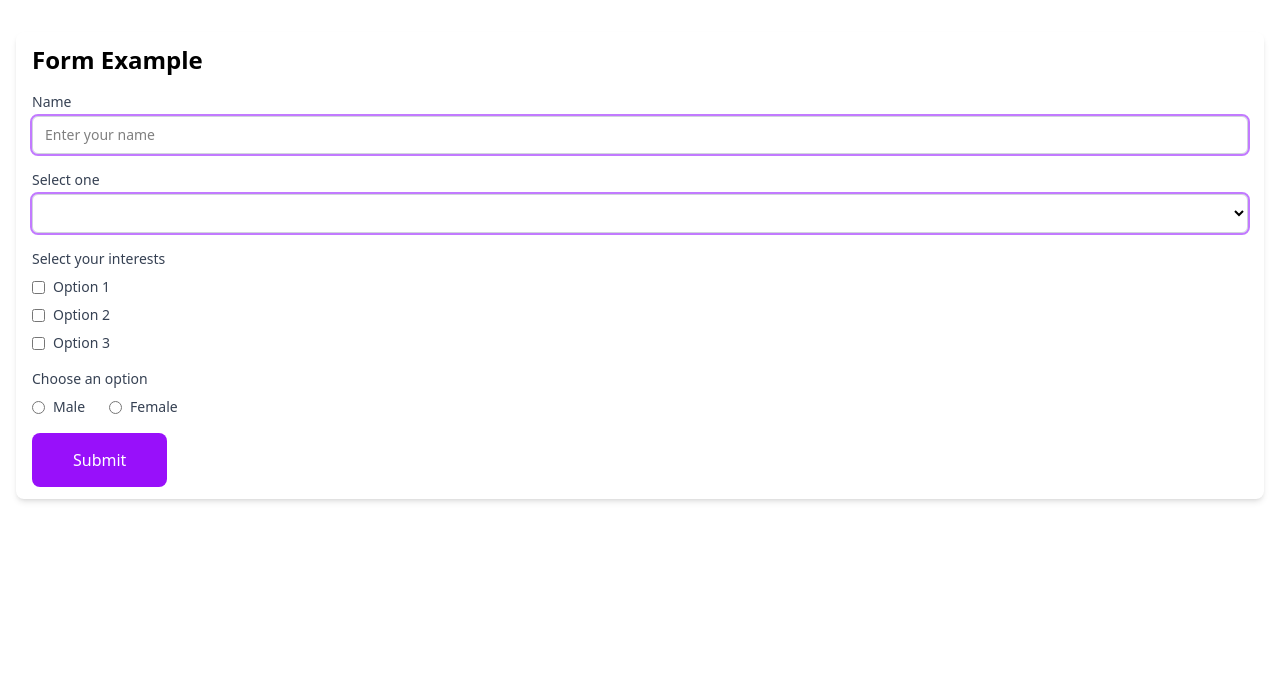
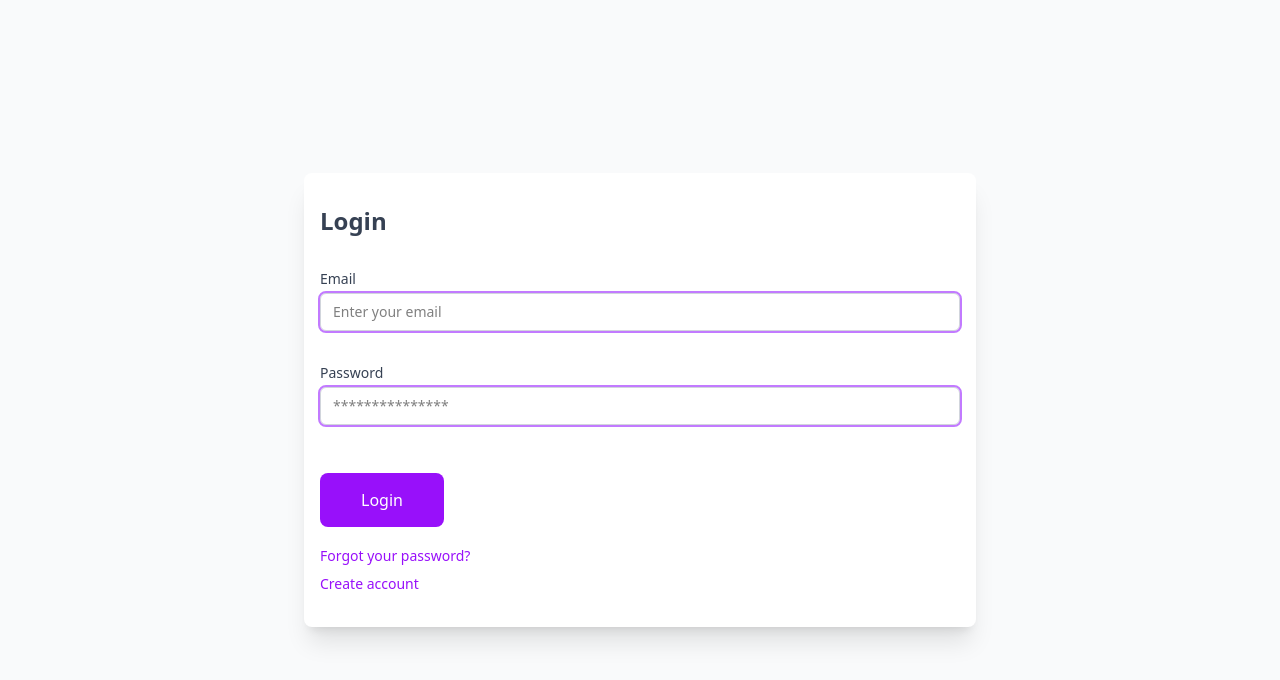
Before and after one commit to Mymetickets/Logistics-Frontend-Intern, a Vue app: page /login in a window 1280 px wide. Shown: the top 680 px of the page. Built offline with nearby package versions, Linux system fonts and the light colour scheme.

Commit message:
added auth component

```diff
--- a/package.json
+++ b/package.json
@@ -11,6 +11,7 @@
   "dependencies": {
     "@primeuix/themes": "^1.2.1",
     "@tailwindcss/vite": "^4.1.11",
+    "axios": "^1.11.0",
     "primevue": "^4.3.6",
     "tailwindcss": "^4.1.11",
     "vue": "^3.5.17"
--- a/src/App.vue
+++ b/src/App.vue
@@ -1,65 +1,10 @@
 <template>
 
-  <div class="container mx-auto px-4 py-8">
-    <Card>
-      <h1 class="text-2xl font-semibold mb-4">Form Example</h1>
-
-      <InputBox
-        label="Name"
-        placeholder="Enter your name"
-        v-model="name"
-      />
-
-      <SelectBox
-        v-model="selectedOption"
-        :options="options"
-      />
-
-      <CheckBox
-        v-model="selectedValues"
-        :options="checkboxOptions"
-        label="Select your interests"
-      />
-
-      <RadioButton v-model="gender" :options="genders" name="gender" />
-
-      <Button class="mt-4" @click="submit">Submit</Button>
-    </Card>
-  </div>
+ <LoginComponent />
 
 </template>
 
 <script setup>
-
-import { ref } from 'vue'
-import CheckBox from "./components/ui/CheckBox.vue";
-
-
-const name = ref('')
-const selectedOption = ref('')
-const gender = ref('')
-const selectedValues = ref([])
-
-
-const checkboxOptions = [
-  { label: 'Option 1', value: 'option1' },
-  { label: 'Option 2', value: 'option2' },
-  { label: 'Option 3', value: 'option3' }
-]
-
-
-const options = [
-  { label: 'Option A', value: 'a' },
-  { label: 'Option B', value: 'b' }
-]
-
-const genders = [
-  { label: 'Male', value: 'male' },
-  { label: 'Female', value: 'female' }
-]
-
-function submit() {
-  console.log({ name: name.value, selectedOption: selectedOption.value, gender: gender.value, selectedValues: selectedValues.value })
-}
-
+import LoginComponent from './components/AuthComponents/Login.vue'
+import RegisterComponent from './components/AuthComponents/Register.vue'
 </script>
--- /dev/null
+++ b/src/components/AuthComponents/Login.vue
@@ -0,0 +1,49 @@
+<template>
+
+      <div class="flex items-center min-h-screen p-6 bg-gray-50 dark:bg-gray-900">
+    <div
+      class="flex-1 h-ful px-4 py-8 l max-w-2xl mx-auto overflow-hidden bg-white rounded-lg shadow-xl dark:bg-gray-800"
+    >
+
+
+
+        <h1 class="mb-4 text-2xl font-semibold text-gray-700 dark:text-gray-200">
+          Login
+        </h1>
+
+
+        <InputBox label="Email" placeholder="Enter your email" v-model="email" type="text" />
+
+
+           <InputBox label="Password" placeholder="***************" v-model="password" type="password"/>
+
+
+
+
+        <Button class="mt-4" @click="submit">Login</Button>
+
+
+
+        <p class="mt-4">
+          <a
+            class="text-sm font-medium text-purple-600 dark:text-purple-400 hover:underline"
+            href="./forgot-password.html"
+          >
+            Forgot your password?
+          </a>
+        </p>
+        <p class="mt-1">
+          <a
+            class="text-sm font-medium text-purple-600 dark:text-purple-400 hover:underline"
+            href="./create-account.html"
+          >
+            Create account
+          </a>
+        </p>
+      </div>
+      </div>
+
+
+</template>
+
+<script setup></script>
--- /dev/null
+++ b/src/components/AuthComponents/Register.vue
@@ -0,0 +1,42 @@
+<template>
+
+      <div class="flex items-center min-h-screen p-6 bg-gray-50 dark:bg-gray-900">
+    <div
+      class="flex-1 h-ful px-4 py-8 l max-w-2xl mx-auto overflow-hidden bg-white rounded-lg shadow-xl dark:bg-gray-800"
+    >
+
+
+
+        <h1 class="mb-4 text-2xl font-semibold text-gray-700 dark:text-gray-200">
+          Register
+        </h1>
+
+
+        <InputBox label="Email" placeholder="Enter your email" v-model="email" type="text" />
+
+
+           <InputBox label="Password" placeholder="***************" v-model="password" type="password"/>
+
+
+           <InputBox label="Confirm Password" placeholder="***************" v-model="confirmPassword" type="password"/>
+
+
+        <Button class="mt-4" @click="submit">Register</Button>
+
+        <p class="mt-4">
+          <a
+            class="text-sm font-medium text-purple-600 dark:text-purple-400 hover:underline"
+            href="./login.html"
+          >
+            Already have an account? Login
+          </a>
+        </p>
+
+      </div>
+      </div>
+
+
+
+</template>
+
+<script setup></script>
--- a/src/components/ui/Button.vue
+++ b/src/components/ui/Button.vue
@@ -2,7 +2,7 @@
   <button
 
     :class="[
-      'px-10 py-4 font-medium leading-5 text-white transition-colors duration-150 bg-purple-600 border border-transparent rounded-lg active:bg-purple-600 hover:bg-purple-700 focus:outline-none focus:shadow-outline-purple',
+      'px-10 py-4 font-medium leading-5 text-white transition-colors duration-150 bg-purple-600 border border-transparent rounded-lg active:bg-purple-600 hover:bg-purple-700 focus:outline-none focus:shadow-outline-purple cursor-pointer',
     ]"
   >
     <slot />
--- a/src/components/ui/InputBox.vue
+++ b/src/components/ui/InputBox.vue
@@ -1,6 +1,6 @@
 <template>
-  <label class="block text-sm">
-    <span class="text-gray-700 dark:text-gray-400">
+  <label class="block text-sm my-8">
+    <span class="text-gray-700 dark:text-gray-400 font-medium ">
       {{ label }}
     </span>
     <input
```
Also changed, not shown: 1 other file (tests, documents, lock files or other folders).
